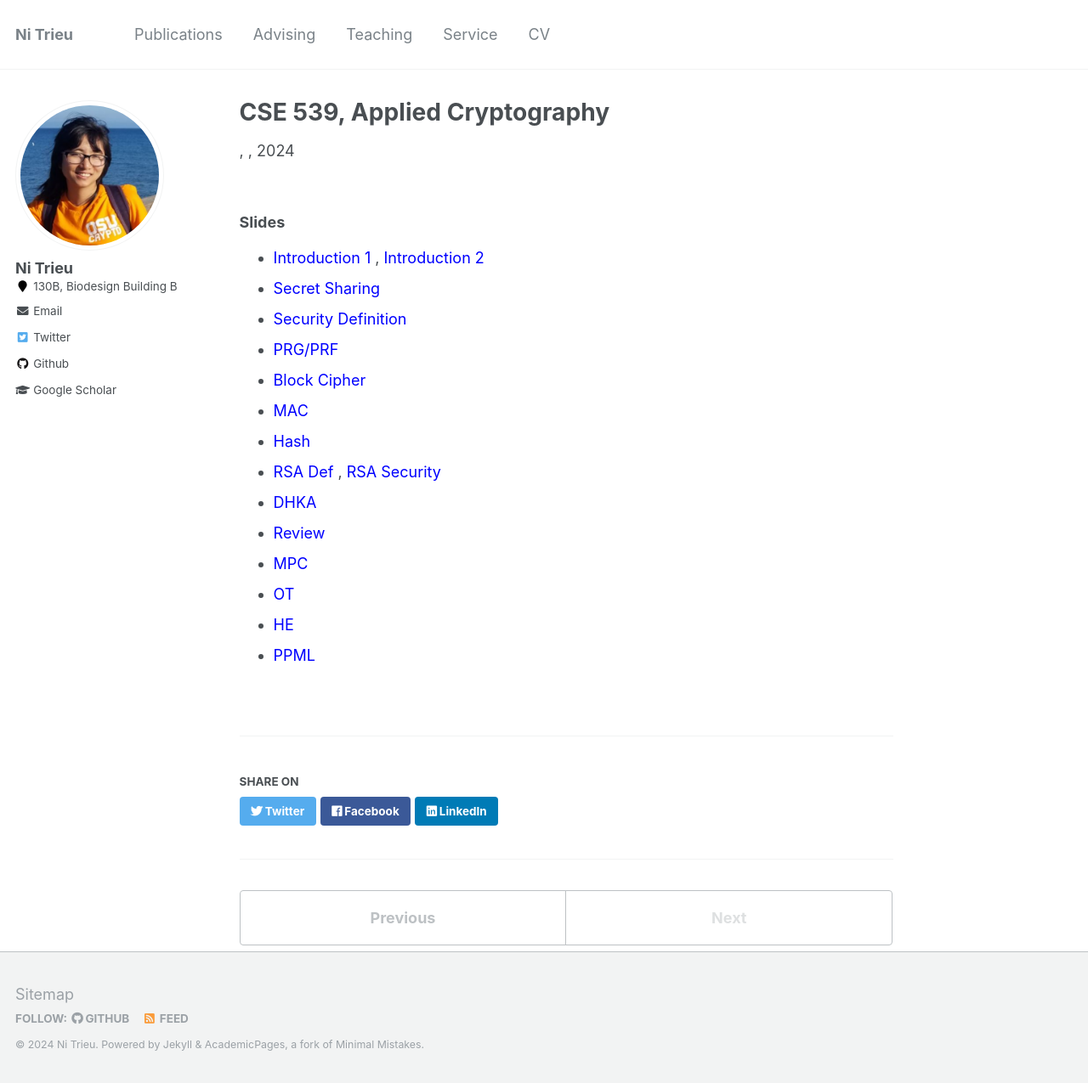
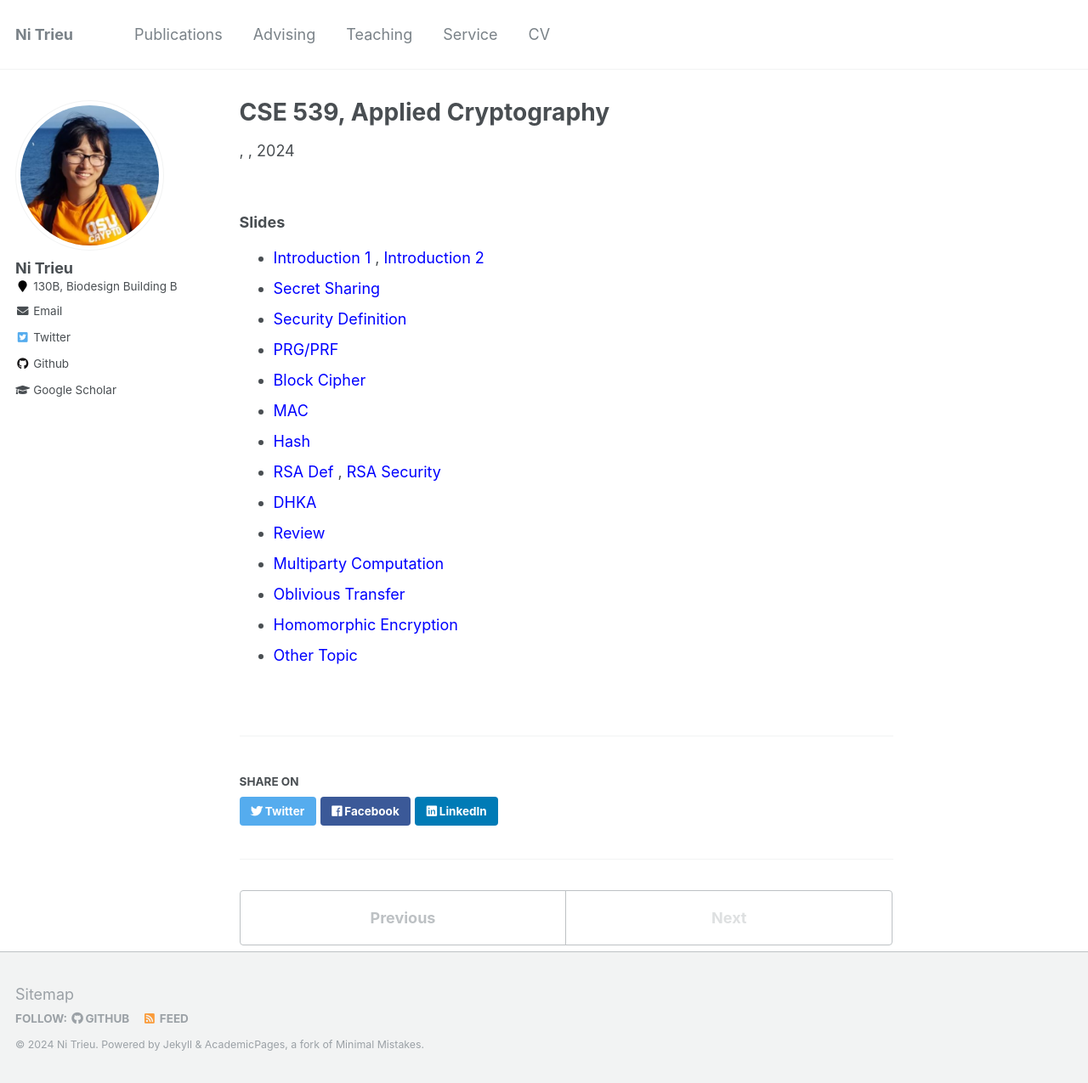
Before and after one commit to nitrieu/nitrieu.github.io, a Jekyll site: the page built from _teaching/cse539.md, in a window 1280 px wide and 1275 px high. Shown: the whole window at 85% size. Built offline with Jekyll 4.4.1, drawn with Linux system fonts in a browser that asks for light colours.

Commit message:
Update cse539.md

```diff
--- a/_teaching/cse539.md
+++ b/_teaching/cse539.md
@@ -16,9 +16,9 @@ permalink: /teaching/cse539
               <li> <a href="http://nitrieu.github.io/files/lec9.pdf" style="color:blue; text-decoration: none"> RSA Def </a>, <a href="http://nitrieu.github.io/files/lec7-2.pdf" style="color:blue; text-decoration: none"> RSA Security</a>   </li>
               <li> <a href="http://nitrieu.github.io/files/lec10.pdf" style="color:blue; text-decoration: none"> DHKA</a>  </li>
                 <li> <a href="http://nitrieu.github.io/files/lec11.pdf" style="color:blue; text-decoration: none"> Review</a>  </li>
-                   <li> <a href="http://nitrieu.github.io/files/lec12.pdf" style="color:blue; text-decoration: none"> MPC</a>  </li>
-                   <li> <a href="http://nitrieu.github.io/files/lec13.pdf" style="color:blue; text-decoration: none"> OT</a>  </li>
-                       <li> <a href="http://nitrieu.github.io/files/lec14.pdf" style="color:blue; text-decoration: none"> HE</a>  </li>
-                       <li> <a href="http://nitrieu.github.io/files/lec15.pdf" style="color:blue; text-decoration: none"> PPML</a>  </li>
+                   <li> <a href="http://nitrieu.github.io/files/lec12.pdf" style="color:blue; text-decoration: none"> Multiparty Computation </a>  </li>
+                   <li> <a href="http://nitrieu.github.io/files/lec13.pdf" style="color:blue; text-decoration: none"> Oblivious Transfer </a>  </li>
+                       <li> <a href="http://nitrieu.github.io/files/lec14.pdf" style="color:blue; text-decoration: none"> Homomorphic Encryption </a>  </li>
+                       <li> <a href="http://nitrieu.github.io/files/lec15.pdf" style="color:blue; text-decoration: none"> Other Topic </a>  </li>
 
 </ul>
```
